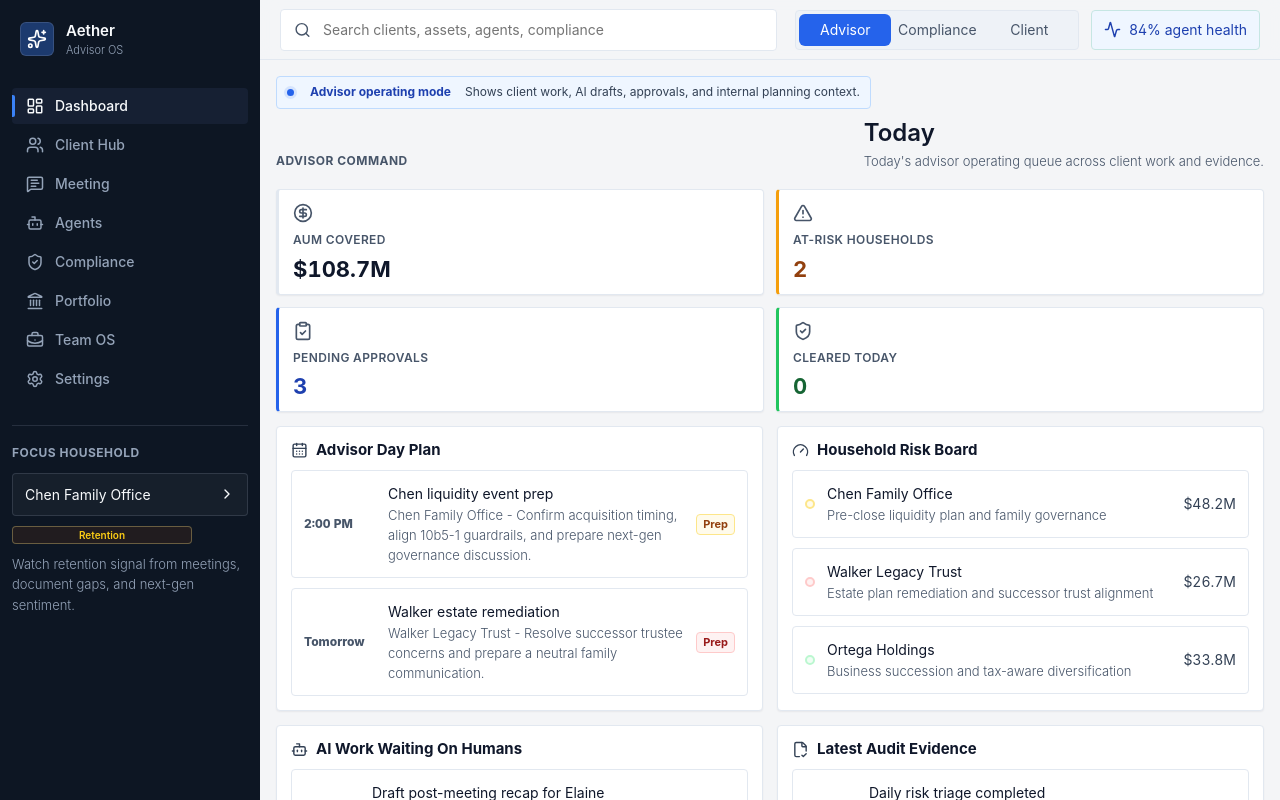
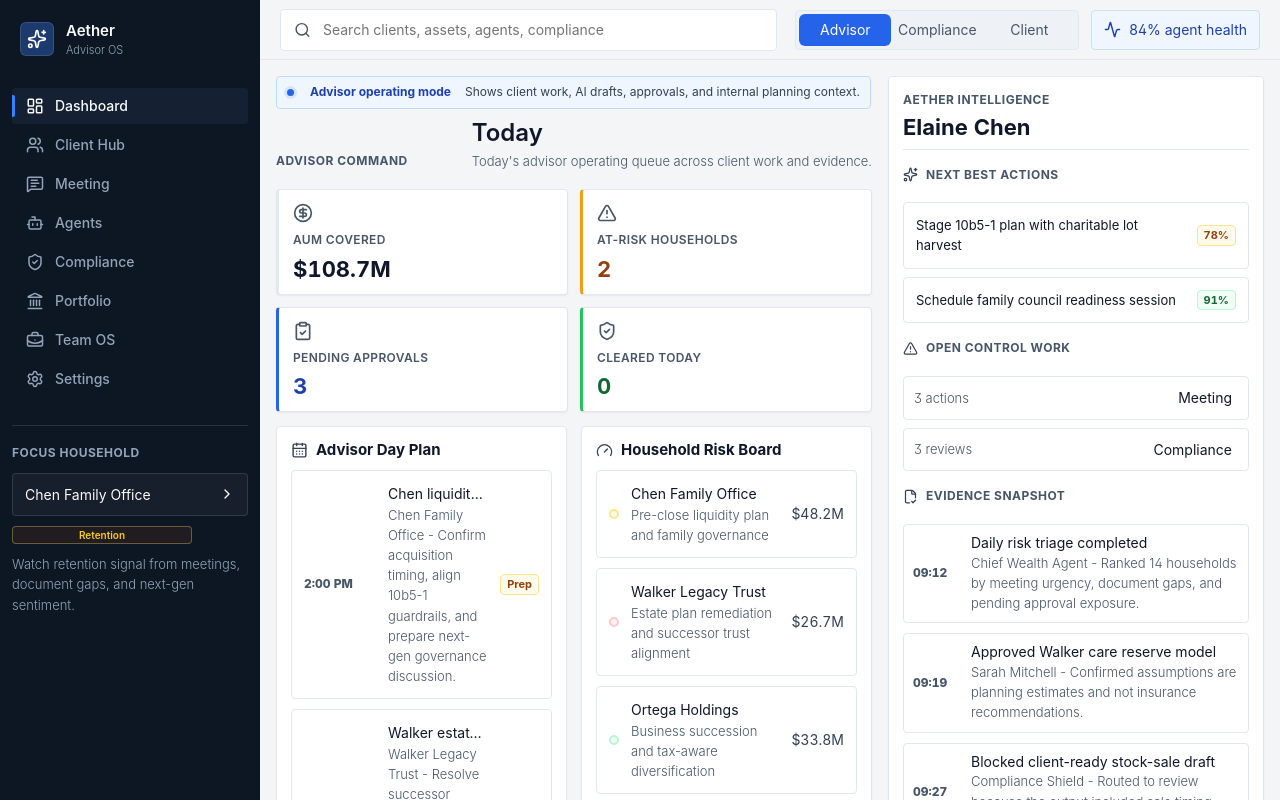
Before and after one commit to venkatvijay-25/AetherAdvisorOS, a React (Vite) app: page / in a window 1280 px wide. Shown: the top 800 px of the page. Built offline with nearby package versions, Linux system fonts and the light colour scheme.

Commit message:
Clean up typography token drift

```diff
--- a/src/App.tsx
+++ b/src/App.tsx
@@ -80,6 +80,12 @@ const toneLabel: Record<StatusTone, string> = {
   danger: "Critical",
   neutral: "Neutral",
   info: "Info",
+};
+
+const influenceTone = (influence: string): StatusTone => {
+  if (influence === "High") return "good";
+  if (influence === "Medium") return "info";
+  return "neutral";
 };
 
 const formatMoney = (value: number) =>
@@ -1016,7 +1022,7 @@ function ClientHub({
                   <strong>{member.name}</strong>
                   <small>{member.relation} - {member.age}</small>
                 </div>
-                <StatusPill tone={member.sentiment} label={member.influence} />
+                <StatusPill tone={influenceTone(member.influence)} label={member.influence} />
                 <span>{member.priority}</span>
                 {index > 0 && <small>{connectionNote(member.relation)}</small>}
               </div>
--- a/src/styles.css
+++ b/src/styles.css
@@ -2953,3 +2953,59 @@ small,
 .sidebar-help {
   color: var(--nav-text) !important;
 }
+
+/* Token drift cleanup */
+.content-grid {
+  grid-template-columns: minmax(0, 1fr) 376px;
+}
+
+.family-node > span,
+.family-node > small,
+.event-row small,
+.team-panel > small,
+.reasoning-box small {
+  color: var(--text-muted) !important;
+  font-size: var(--font-body) !important;
+  line-height: var(--body-line-height) !important;
+}
+
+.reasoning-box,
+.reasoning-box small {
+  font-family: Inter, ui-sans-serif, system-ui, -apple-system, BlinkMacSystemFont, "Segoe UI", sans-serif !important;
+}
+
+.reasoning-box {
+  background: var(--surface-strong);
+  border-color: var(--line);
+}
+
+.reasoning-box span {
+  color: var(--text-muted) !important;
+  font-size: var(--font-label) !important;
+  font-weight: 700;
+  letter-spacing: 0.04em;
+}
+
+.intelligence-panel .audit-row {
+  grid-template-columns: 54px minmax(0, 1fr);
+}
+
+.intelligence-panel .audit-row strong {
+  overflow: visible;
+  text-overflow: clip;
+  white-space: normal;
+  line-height: 1.35;
+}
+
+.intelligence-panel .audit-row small {
+  display: -webkit-box;
+  overflow: hidden;
+  -webkit-box-orient: vertical;
+  -webkit-line-clamp: 3;
+}
+
+@media (max-width: 1180px) {
+  .content-grid {
+    grid-template-columns: 1fr;
+  }
+}
```
